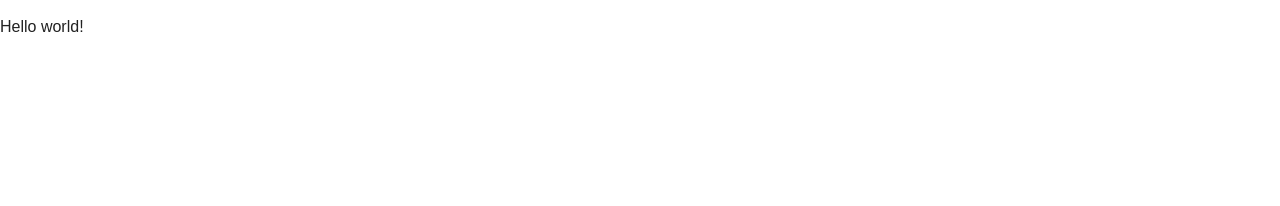
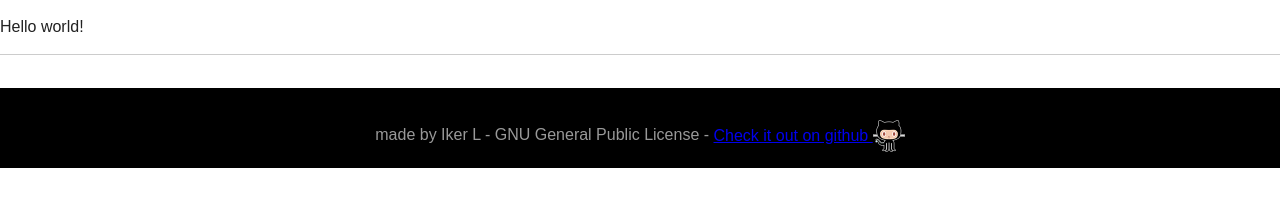
Before and after one commit to ILuque/keyboard, a plain HTML site: page index.html in a window 1280 px wide. Drawn offline with nearby package versions, Linux system fonts and the light colour scheme.

Commit message:
added footer

```diff
--- a/css/main.css
+++ b/css/main.css
@@ -56,7 +56,24 @@ textarea {
    Author's custom styles
    ========================================================================== */
 
+/* ==== FOOTER ==== */
 
+footer {
+    background: black;
+    height: 3em;
+    margin-top: 2em;
+    color: #999;
+    padding: 1em;
+}
+
+footer p {
+    text-align: center;
+}
+
+footer img {
+    height: 2em;
+    vertical-align: middle;
+}
 
 
 
--- a/index.html
+++ b/index.html
@@ -24,9 +24,11 @@
             <p class="browserupgrade">You are using an <strong>outdated</strong> browser. Please <a href="http://browsehappy.com/">upgrade your browser</a> to improve your experience.</p>
         <![endif]-->
     <p>Hello world! </p>
+    <hr>
     <div id="kbWrap" class="center">
         <!-- -   KEYBOARD HERE - -->
     </div>
+    <footer><p>made by Iker L  -   GNU General Public License  -   <a href="https://github.com/ILuque/keyboard">Check it out on github <img id="gitlogo" src="img/octocat.png"></a></p></footer>
 </body>
 
 </html>
```
Also changed, not shown: img/octocat.png (added).
